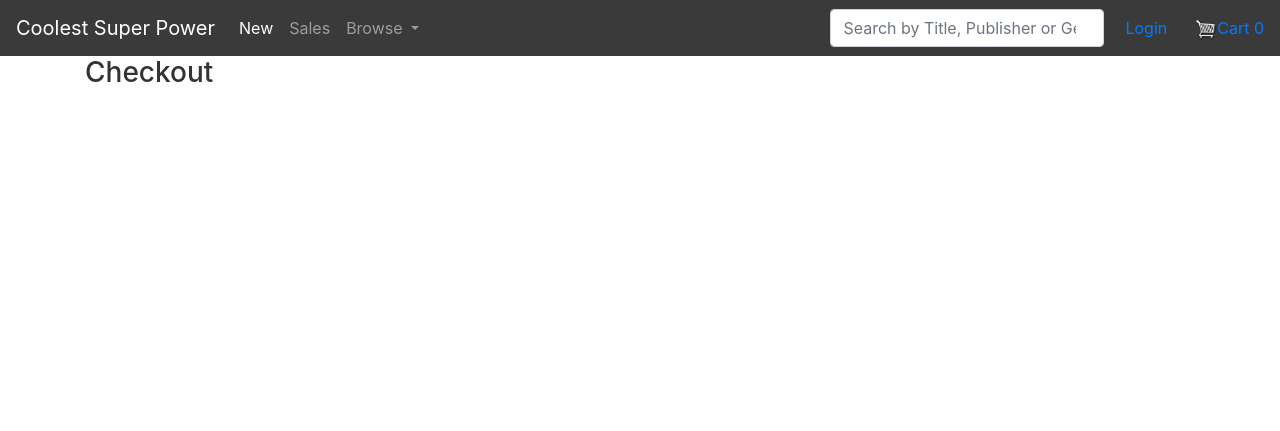
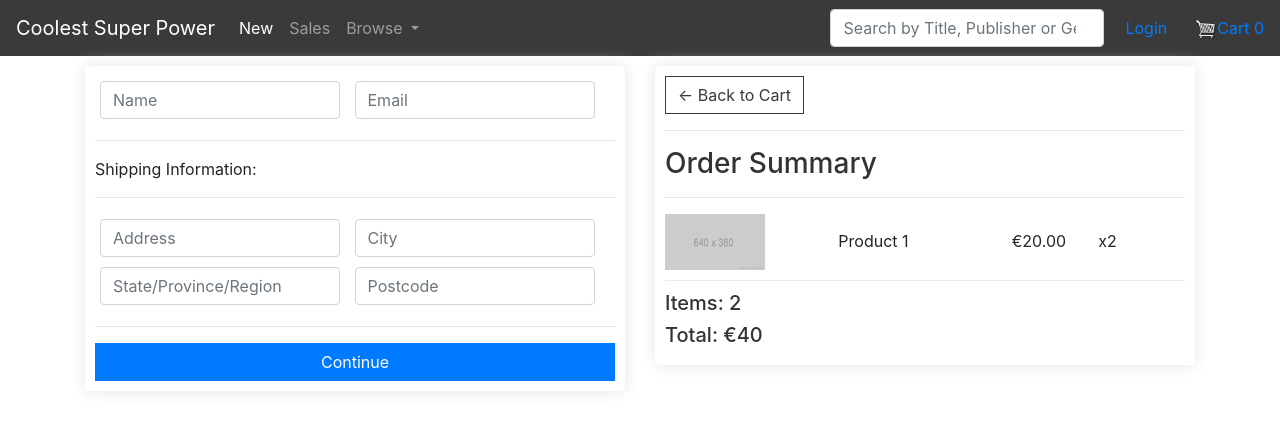
Before and after one commit to 1208kelly/Full_Stack_Frameworks_with_Django_Milestone_Project_1208, a Django app: page /checkout/ in a window 1280 px wide. Shown: the top 431 px of the page. Run offline with Django 3.2, Linux system fonts and the light colour scheme; some libraries are stand-ins or nearby versions.

Commit message:
Added checkout page

```diff
--- a/shop/templates/shop/checkout.html
+++ b/shop/templates/shop/checkout.html
@@ -2,5 +2,63 @@
 {% load static %}
 
 {% block content %}
-    <h3>Checkout</h3>
+    <div class="row">
+        <div class="col-lg-6">
+            <div class="box-element" id="form-wrapper">
+                <form id="form">
+                    <div id="user-info">
+                        <div class="form-field">
+                            <input required class="form-control" type="text" name="name" placeholder="Name">
+                        </div>
+                        <div class="form-field">
+                            <input required class="form-control" type="email" name="email" placeholder="Email">
+                        </div>
+                    </div>
+
+                    <div id="shipping-info">
+                        <hr>
+                        <p>Shipping Information:</p>
+                        <hr>
+                        <div class="form-field">
+                            <input class="form-control" type="text" name="address" placeholder="Address">
+                        </div>
+                        <div class="form-field">
+                            <input class="form-control" type="text" name="city" placeholder="City">
+                        </div>
+                        <div class="form-field">
+                            <input class="form-control" type="text" name="state" placeholder="State/Province/Region">
+                        </div>
+                        <div class="form-field">
+                            <input class="form-control" type="text" name="zipcode" placeholder="Postcode">
+                        </div>
+                    </div>
+                    <hr>
+                    <input id="form-button" class="btn btn-primary btn-block" type="submit" value="Continue">
+                </form>
+            </div>
+
+            <br>
+
+            <div class="box-element hidden" id="payment-info">
+                <small>Payment Options</small>
+            </div>
+        </div>
+
+        <div class="col-lg-6">
+            <div class="box-element">
+                <a  class="btn btn-outline-dark" href="{% url 'shopping_cart' %}">&#x2190; Back to Cart</a>
+                <hr>
+                <h3>Order Summary</h3>
+                <hr>
+                <div class="cart-row">
+                    <div style="flex:2"><img class="row-image" src="{% static 'images/placeholder.png' %}"></div>
+                    <div style="flex:2"><p>Product 1</p></div>
+                    <div style="flex:1"><p>€20.00</p></div>
+                    <div style="flex:1"><p>x2</p></div>
+                </div>
+                <h5>Items:   2</h5>
+                <h5>Total:   €40</h5>
+            </div>
+        </div>
+    </div>
 {% endblock %}
```
